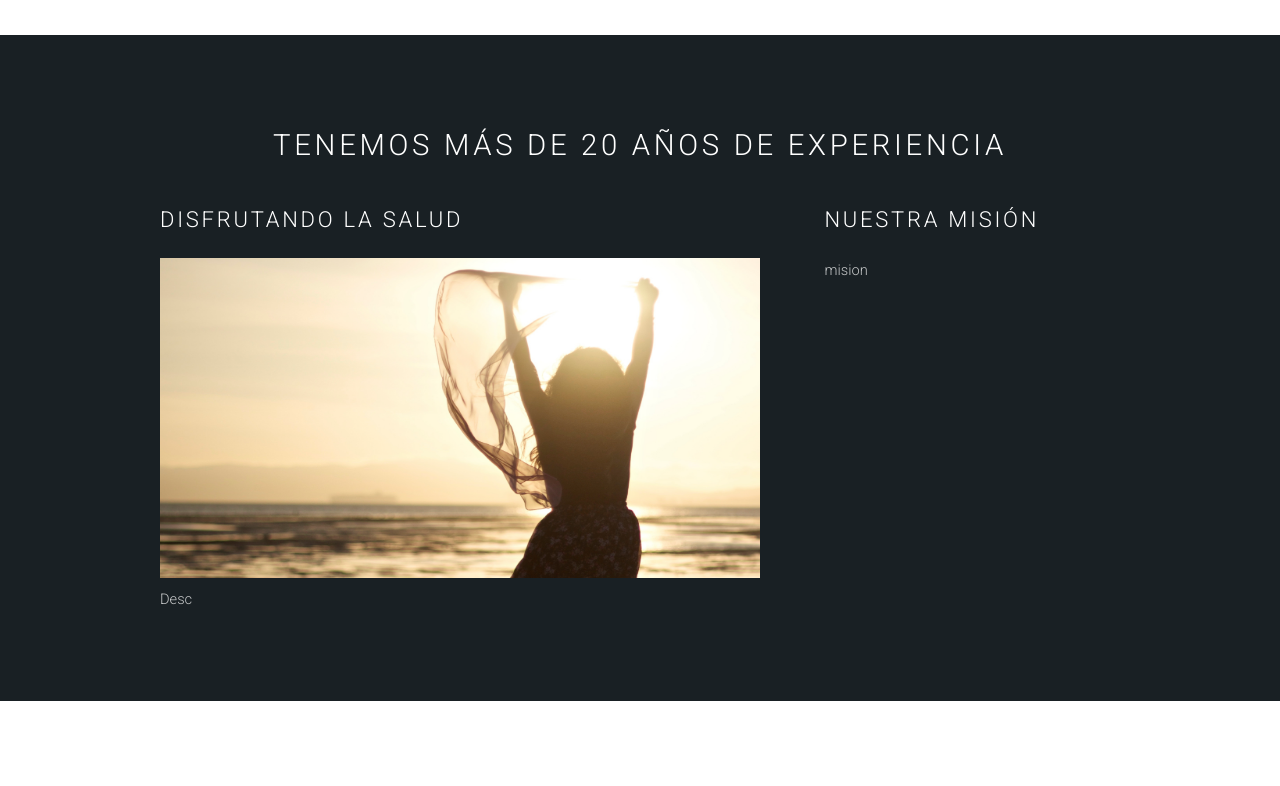
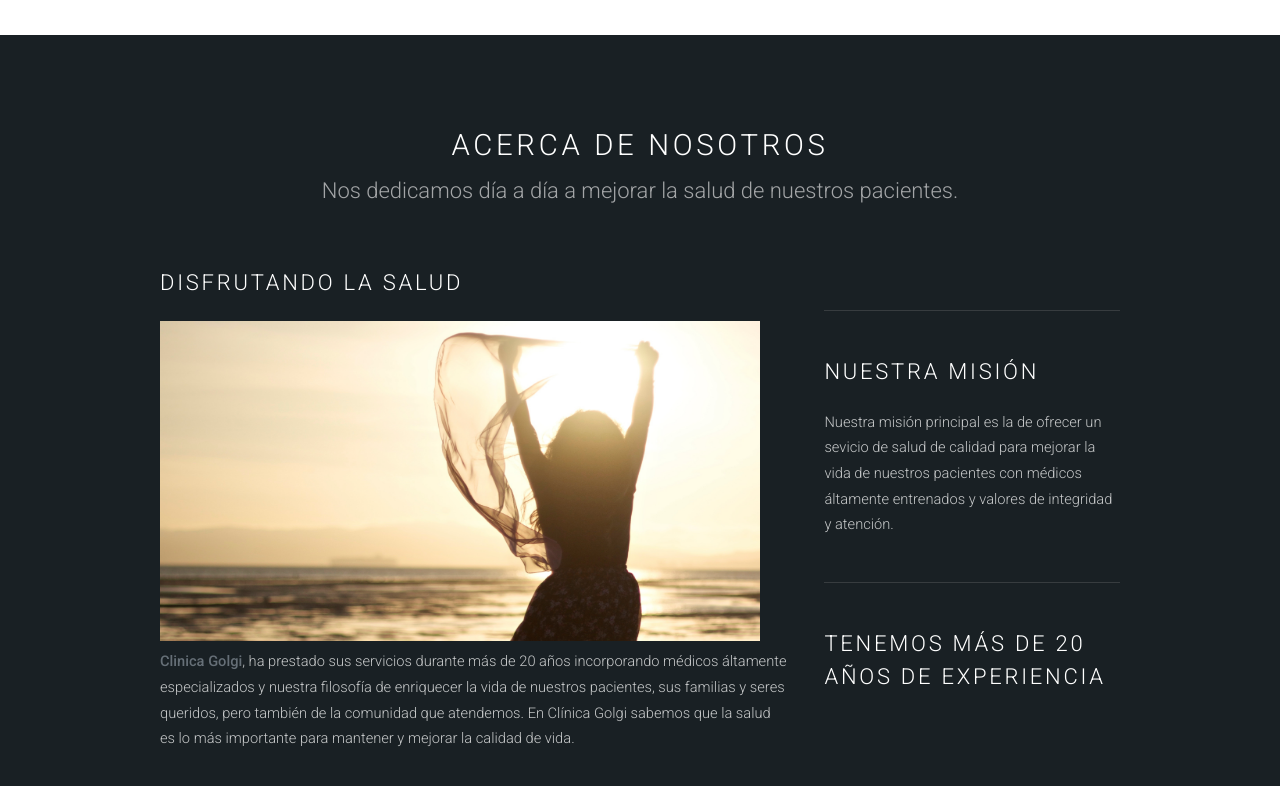
Before and after one commit to clingolgi/clingolgi.github.io, a plain HTML site: page index.html in a window 1280 px wide. Shown: the part 1800-2586 px from the top of the page. Drawn offline with Linux system fonts and the light colour scheme; some packages are replaced by stand-ins of ours.

Commit message:
Added description

```diff
--- a/index.html
+++ b/index.html
@@ -42,7 +42,7 @@
 		<div class="inner">
 			<img src="images/bannlogo.png" width="180em" height="230em" alt="">
 			<h3>Clínica Privada</h3>
-			<p>Descripción</p>
+			<p>Mejorando tu salud, mejorando tu vida.</p>
 
 		</div>
 
@@ -120,8 +120,8 @@
 
 	<section id="two" class="wrapper style2">
 		<header class="major">
-			<h2>Tenemos más de 20 años de experiencia</h2>
-			<p> </p>
+			<h2>Acerca de Nosotros</h2>
+			<p>Nos dedicamos día a día a mejorar la salud de nuestros pacientes.</p>
 		</header>
 		<div class="container">
 			<div class="row">
@@ -129,15 +129,28 @@
 					<section>
 							<h2>Disfrutando la salud</h2>
 							<img src="images/happy.jpeg" alt="" width="600em" height="320em">
-							<p>Desc</p>
+							<p><strong>Clinica Golgi</strong>, ha prestado sus servicios durante más de 20 años incorporando médicos áltamente especializados y
+							nuestra filosofía de enriquecer la vida de nuestros pacientes, sus familias y seres queridos, pero también de la comunidad que
+							atendemos. En Clínica Golgi sabemos que la salud es lo más importante para mantener y mejorar la calidad de vida. </p>
 					</section>
 				</div>
+
 				<div class="4u">
 					<section>
+						<p>   </p>
+
+					</section>
+					<hr />
+
+					<section>
 						<h2>Nuestra Misión</h2>
-						<p>mision</p>
+						<p>Nuestra misión principal es la de ofrecer un sevicio de salud de calidad para mejorar la vida de nuestros pacientes con médicos áltamente
+						entrenados y valores de integridad y atención.</p>
 					</section>
-
+					<hr />
+					<section>
+						<h2>Tenemos más de 20 años de experiencia</h2>
+					</section>
 				</div>
 
 
@@ -158,9 +171,9 @@
 					<section class="special">
 					<img src="images/telicon.png" width="50em" height="50em" alt="Teléfono">
 					<h2>24-60-18-86</h2>
-					<p>Agenda una cita, consulta nuestros horarios y pregunta por nuestras promociones</p>
-					<p>Nos ubicamos frente al módulo del INE en <strong>Nicolás Bravo No. 12.d Santa Isabel, Tultepec Estado de México</strong></p>
-					<p>Síguenos en Facebook y Twitter</p>
+					<p>Agenda una cita, consulta nuestros horarios y pregunta por nuestras promociones.</p>
+					<p>Nos ubicamos frente al módulo del INE en <strong>Nicolás Bravo No. 12.d Santa Isabel, Tultepec Estado de México.</strong></p>
+					<p>Síguenos en Facebook y Twitter.</p>
 					<p><a href="http://www.facebook.com/clingolgi" target="_blank"><img src="images/facebook.png" alt="facebook" width="30em"
 						height="30em"></a> <a href="http://www.twitter.com/clinicagolgi" target="_blank"><img src="images/twitter.png" width="30em" height="30em"></a></p>
 
```
